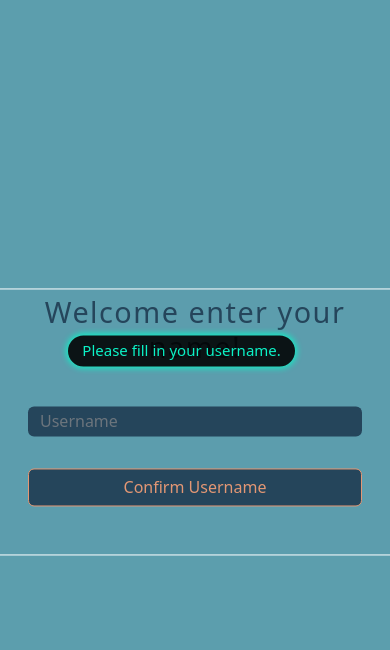
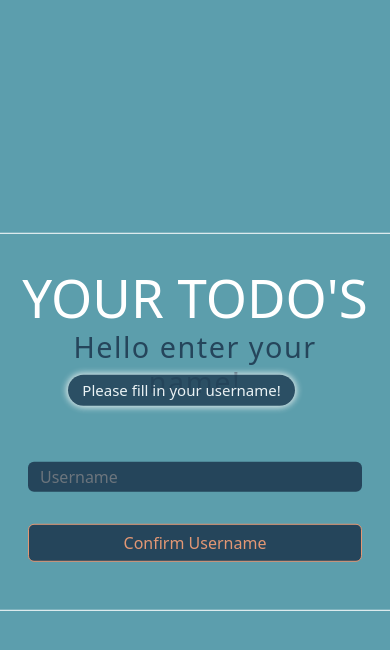
Before and after one commit to YashinN/To_Do_App, a plain HTML site: page index.html in a window 390 px wide. Both pictures are taken after a click on the link "Confirm Username". Drawn offline with nearby package versions, Linux system fonts and the light colour scheme; a web font is replaced by a local one.

Commit message:
Finished Welcome Screen
-includes error messages for min characters and mandatory entries.
-"Your todo" title added.

```diff
--- a/css/main.css
+++ b/css/main.css
@@ -7,9 +7,8 @@
 body {
   position: relative;
   background-color: #5c9ead;
-  /* background: url(/images/background.jpg) center center fixed;
   background-repeat: no-repeat;
-  background-size: cover; */
+  background-size: cover;
 }
 
 /* ********** Welcome Start Section********** */
@@ -49,7 +48,7 @@ body {
   max-width: 30rem;
   border-top: 1px solid white;
   border-bottom: 1px solid white;
-  background: #5c9eadd9;
+  background: #5c9eadbf;
   border-radius: 0;
   border-left: 0;
   border-right: 0;
@@ -58,13 +57,13 @@ body {
 #welcome-message {
   letter-spacing: 1.5px;
   font-size: 2rem;
-  margin-bottom: 2rem;
+  margin-bottom: 3rem;
   transition: transform 1s;
   color: #25455b;
 }
 
 .up-translate {
-  transform: translateY(-10px);
+  transform: translateY(-15px);
 }
 
 .down-translate {
@@ -91,15 +90,23 @@ body {
 
 #username-tooltip {
   position: absolute;
-  background-color: black;
-  color: #00ffcb;
+  background-color: #25455b;
+  color: #fff;
   top: 30px;
-  box-shadow: 0px 0px 6px 0.1rem #00ffcb;
+  box-shadow: 0px 0px 6px 0.1rem #eef2f1;
   padding: 0.25rem 0.9rem;
   font-size: 15px;
   border-radius: 1rem;
   display: none;
   right: 25%;
+}
+
+.welcome-title{
+  text-align: center;
+  color: white;
+  font-size: 4rem;
+  margin-top: 2rem;
+  margin-bottom: 0;
 }
 
 /* ********** Welcome Section End********** */
@@ -121,7 +128,7 @@ body {
 
 .top-section {
   padding: 10px 10px;
-  margin-bottom: 5rem;
+  margin-bottom: 4rem;
   border-top: 1px solid white;
   border-bottom: 1px solid white;
   background-color: #25455b;
@@ -152,7 +159,6 @@ body {
 }
 
 #main-title {
-  color: #00ffcb;
   color: white;
   font-size: 35px;
   margin: 0;
@@ -206,7 +212,7 @@ body {
   padding: 0;
   display: flex;
   flex-direction: row;
-  margin-bottom: 5rem;
+  margin-bottom: 4rem;
   justify-content: center;
   align-items: center;
 }
@@ -307,7 +313,7 @@ body {
 }
 
 .task-container {
-  background-color: hsla(191, 61%, 78%, 0.631);
+  background-color: #a5dde9a1;
   min-height: 20rem;
   border-radius: 1rem;
   padding: 2rem;
@@ -866,6 +872,10 @@ li {
     padding: 1px;
   }
 
+  .welcome-title{
+    font-size: 3.3rem;
+  }
+
   #main-title {
     white-space: pre-line;
   }
--- a/index.html
+++ b/index.html
@@ -24,15 +24,19 @@
 
   <body class="conatiner-fluid">
     <!-- ********** Welcome page this will be toggled off once user fills in username ********** -->
+
+
     <div id="container-welcome" class="container-fluid">
       <div class="card container text-center container-modal">
+        <h1 class = "welcome-title">YOUR TODO'S</h1>
+        <!-- <h1 class = "welcome-title">TODO's</h1> -->
+
         <div class="card-body container">
           <div class="tooltip-container">
-            <span id="username-tooltip">Please fill in your username.</span>
+            <span id="username-tooltip"></span>
           </div>
-
           <h1 id="welcome-message" class="card-title">
-            Welcome enter your name!
+            Hello enter your name!
           </h1>
           <input
             type="text"
--- a/javascript/main.js
+++ b/javascript/main.js
@@ -41,39 +41,50 @@ const timeEntry = document.getElementById("time-entry");
 
 
 user.addEventListener("input", function () {
-  welcomeMsg.innerText = `Hello! ${user.value}`;
+  welcomeMsg.innerText = `Welcome! ${user.value}`;
   if (!user.value) {
-    welcomeMsg.innerHTML = "Welcome,enter your name!";
+    welcomeMsg.innerHTML = "Hello,enter your name!";
   }
 });
 
 confirmButton.addEventListener("click", function () {
   userName = user.value;
   const welcomeContainer = document.getElementById("container-welcome");
+  const welcomeError = document.getElementById("username-tooltip");
   if (!userName) {
-    setTimeout(function () {
-      welcomeMsg.classList.add("up-translate");
-      usernameTooltip.style.display = "block";
-      usernameTooltip.classList.add("tooltip-animation");
-      setTimeout(function () {
-        welcomeMsg.classList.remove("up-translate");
-        welcomeMsg.classList.add("down-translate");
-        usernameTooltip.style.display = "none";
-        usernameTooltip.classList.remove("tooltip-animation");
-      }, 5000);
-      welcomeMsg.classList.remove("down-translate");
-    });
+    welcomeError.innerText = `Please fill in your username!`;
+    tooltipControl();
+  } else if(userName.length > 9){
+    console.log("error");
+    welcomeError.innerText = `Plese use 9 character or less!`;
+    tooltipControl();
   } else {
     if(window.innerWidth <= 407){
       mainTitle.innerHTML = `Hi ${userName}!
       Create a Todo.`;
     } else if (window.innerWidth > 407){
-      mainTitle.innerHTML = `Hi ${userName}!Create a Todo for today.`;
+      mainTitle.innerHTML = `Hi ${userName}! Create a Todo for today.`;
     }
     welcomeContainer.style.display = "none";
     mainContainer.style.display = "block";
   }
 });
+
+function tooltipControl (){
+  setTimeout(function () {
+    welcomeMsg.classList.add("up-translate");
+    usernameTooltip.style.display = "block";
+    usernameTooltip.classList.add("tooltip-animation");
+    setTimeout(function () {
+      welcomeMsg.classList.remove("up-translate");
+      welcomeMsg.classList.add("down-translate");
+      usernameTooltip.style.display = "none";
+      usernameTooltip.classList.remove("tooltip-animation");
+    }, 5000);
+    welcomeMsg.classList.remove("down-translate");
+  });
+
+}
 
 // ********** Modal Open *********
 
@@ -344,7 +355,7 @@ addEventListener("resize", function(){
     mainTitle.innerHTML = `Hi ${userName}!
     Create a Todo.`;
   } else if (window.innerWidth > 407){
-    mainTitle.innerHTML = `Hi ${userName}!Create a Todo for today.`;
+    mainTitle.innerHTML = `Hi ${userName}! Create a Todo for today.`;
   }
 });
 
```
Also changed, not shown: images/background2.jpg (added), images/mike-dorner-sf_1ZDA1YFw-unsplash.jpg (added), 3 other files.
